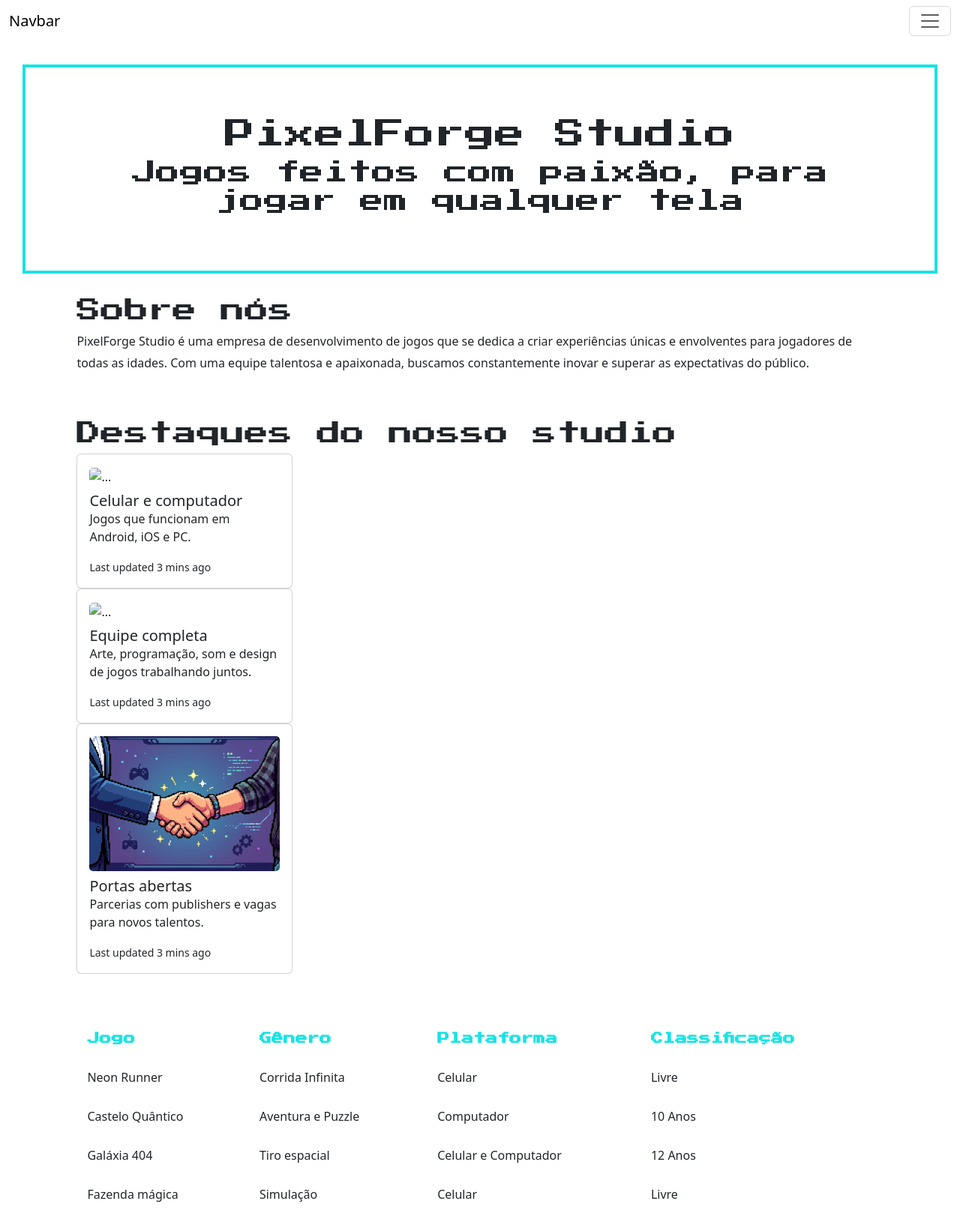
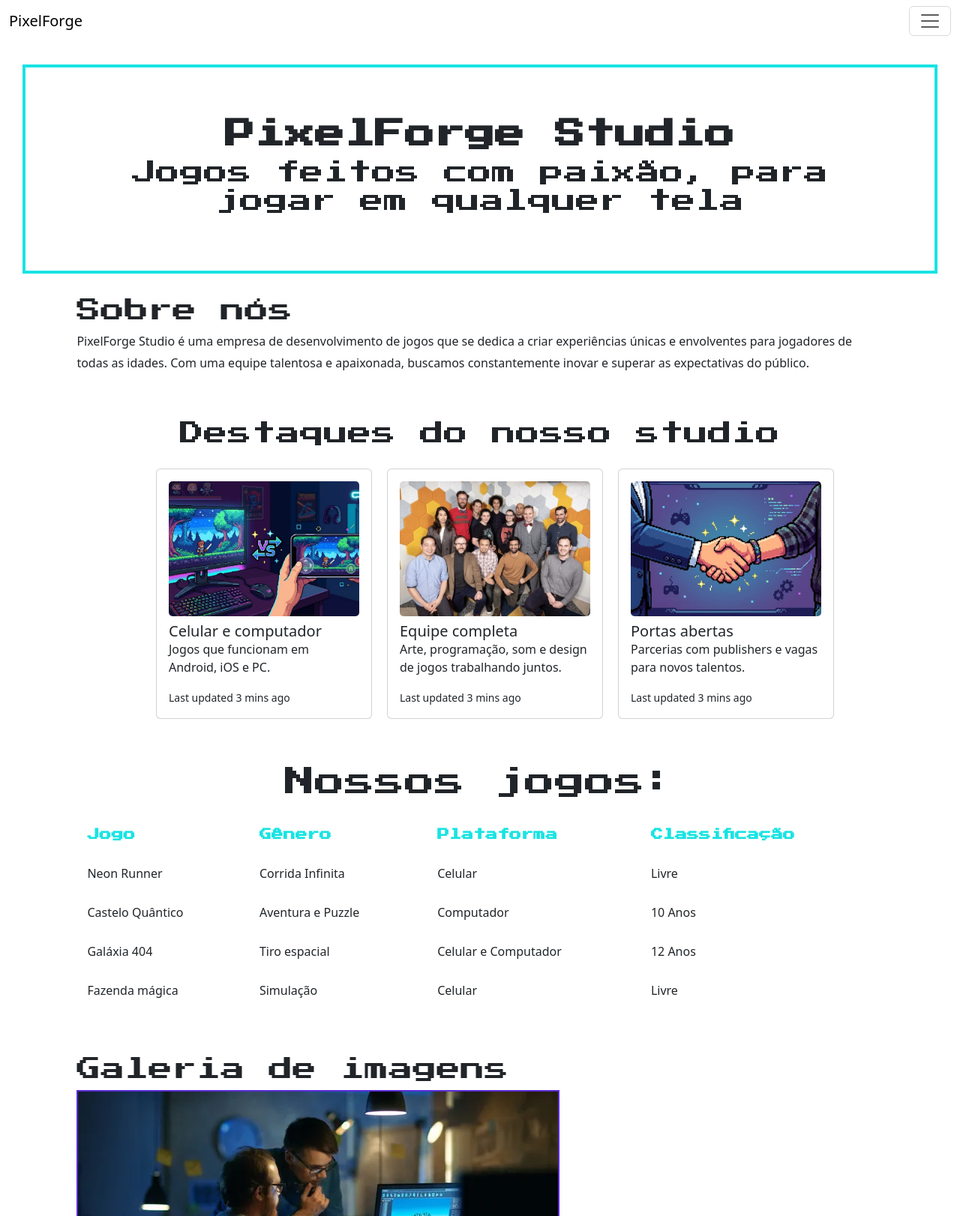
Before and after one commit to MarcosvhGoncalves/PixelForge-Studio-Website, a website: page index.html in a window 1280 px wide. Shown: the top 1622 px of the page at 75% size. Drawn offline with nearby package versions, Linux system fonts and the light colour scheme.

Commit message:
Alinhamento da pagina e finalização

```diff
--- a/css/style.css
+++ b/css/style.css
@@ -43,6 +43,8 @@ section {
 #sobre p {
   line-height: 1.8;
 }
+
+
 .galeria {
   display: flex;
   flex-wrap: wrap;
@@ -72,7 +74,10 @@ footer {
 table {
   width: 100%;
 }
-
+#tabela h1{
+  text-align: center;
+  margin-bottom: 20px;
+}
 th {
     color: #19e3e3;
     font-family: "Press Start 2P";
@@ -106,3 +111,25 @@ footer {
   padding: 30px 8%;
   border-top: 4px solid #5b2bd6;
 }
+#destaques {
+  display: flex;
+  flex-wrap: wrap;
+  justify-content: center;
+  align-items: stretch;
+  gap: 20px;
+}
+
+#destaques > h2 {
+  flex: 0 0 100%;
+  text-align: center;
+}
+
+#destaques > .card {
+  flex: 0 1 18rem;
+}
+
+@media (max-width: 768px) {
+  body {
+    background-color: #0f1226;
+  }
+}
--- a/index.html
+++ b/index.html
@@ -13,7 +13,7 @@
     <header>
         <nav class="navbar sm:navbar-expand bg-1 fg-2">
   <div class="container-fluid">
-    <a class="navbar-brand" href="#">Navbar</a>
+    <a class="navbar-brand" href="#">PixelForge</a>
     <button class="btn-icon navbar-toggler" type="button" data-bs-toggle="drawer" data-bs-target="#navbarNav" aria-controls="navbarNav" aria-expanded="false" aria-label="Toggle navigation">
       <span class="navbar-toggler-icon" aria-hidden="true"></span>
     </button>
@@ -25,16 +25,22 @@
       <div class="drawer-body">
         <ul class="navbar-nav">
           <li class="nav-item">
-            <a class="nav-link active" aria-current="page" href="#">Home</a>
+            <a class="nav-link" href="#home">Home</a>
           </li>
           <li class="nav-item">
-            <a class="nav-link" href="#">Features</a>
+            <a class="nav-link" href="#sobre">Sobre</a>
           </li>
           <li class="nav-item">
-            <a class="nav-link" href="#">Pricing</a>
+            <a class="nav-link" href="#destaques">Destaques</a>
           </li>
           <li class="nav-item">
-            <a class="nav-link disabled" aria-disabled="true">Disabled</a>
+            <a class="nav-link" href="#tabela">Jogos</a>
+          </li>
+          <li class="nav-item">
+            <a class="nav-link" href="#galeria">Galeria</a>
+          </li>
+          <li class="nav-item">
+            <a class="nav-link" href="#form">Contato</a>
           </li>
         </ul>
       </div>
@@ -42,7 +48,7 @@
   </div>
 </nav>
 <section id="home">
-  <h1>PixelForge Studio</h1>
+  <h1><strong>PixelForge Studio</strong></h1>
   <h2>Jogos feitos com paixão, para jogar em qualquer tela</h2>
 </section>
     </header>
@@ -54,9 +60,11 @@
 
       <section id="destaques">
         <h2>Destaques do nosso studio</h2>
+        <h3></h3>
+        <h4></h4>
         <div class="card" style="width: 18rem;">
   <div class="card-body">
-    <img src="..." class="card-img" alt="...">
+    <img src="./img/Foto-celular-pc.webp" class="card-img" alt="...">
     <h5 class="mt-2 mb-0">Celular e computador</h5>
     <p class="card-text fg-2">Jogos que funcionam em Android, iOS e PC.</p>
     <small class="fg-3">Last updated 3 mins ago</small>
@@ -64,7 +72,7 @@
 </div>
 <div class="card" style="width: 18rem;">
   <div class="card-body">
-    <img src="..." class="card-img" alt="...">
+    <img src="./img/Foto-equipe.webp" class="card-img" alt="...">
     <h5 class="mt-2 mb-0">Equipe completa</h5>
     <p class="card-text fg-2">Arte, programação, som e design de jogos trabalhando juntos.</p>
     <small class="fg-3">Last updated 3 mins ago</small>
@@ -80,13 +88,17 @@
 </div>
       </section>
         <section id="tabela">
+          <h1>Nossos jogos:</h1>
           <table>
+            <thead>
           <tr>
           <th>Jogo</th>
           <th>Gênero</th>
           <th>Plataforma</th>
           <th>Classificação</th>
           </tr>
+          </thead>
+          <tbody>
           <tr>
             <td>Neon Runner</td>
             <td>Corrida Infinita</td>
@@ -111,6 +123,7 @@
             <td>Celular</td>
             <td>Livre</td>
           </tr>
+          </tbody>
           </table>
         </section>
         <section id="galeria">
```
Also changed, not shown: img/Foto-celular-pc.webp (added), 1 other file.
